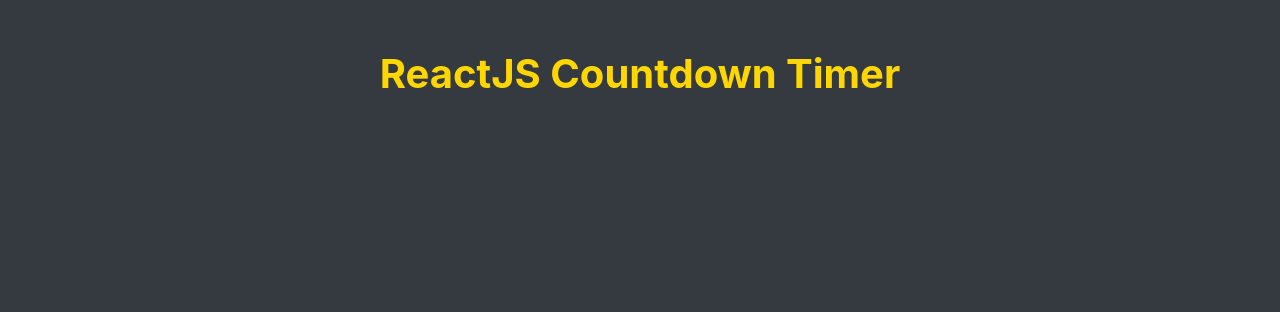
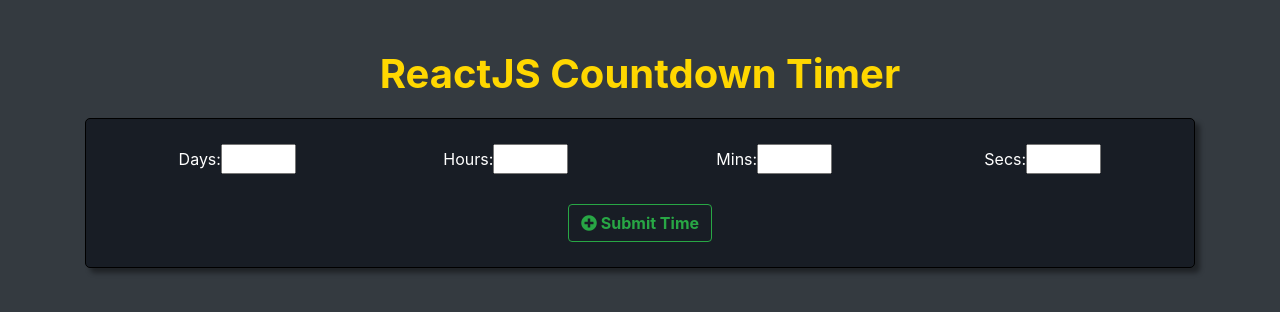
Before and after one commit to zackdavis88/react-practice2, a React app: page / in a window 1280 px wide. Built offline with nearby package versions, Linux system fonts and the light colour scheme.

Commit message:
Add input time box and styling

```diff
--- a/public/index.html
+++ b/public/index.html
@@ -11,6 +11,7 @@
     <link rel="manifest" href="%PUBLIC_URL%/manifest.json">
     <link rel="shortcut icon" href="%PUBLIC_URL%/favicon.ico">
     <link rel="stylesheet" href="https://stackpath.bootstrapcdn.com/bootstrap/4.1.3/css/bootstrap.min.css">
+    <link rel="stylesheet" href="https://use.fontawesome.com/releases/v5.3.1/css/all.css">
     <!--
       Notice the use of %PUBLIC_URL% in the tags above.
       It will be replaced with the URL of the `public` folder during the build.
--- a/src/css/index.css
+++ b/src/css/index.css
@@ -7,3 +7,23 @@
 .text-gold{
   color: gold;
 }
+
+#input-panel{
+  margin-top: 20px;
+  padding-top: 25px;
+  padding-bottom: 25px;
+  background-color: #181D25;
+  border: 1px solid #000;
+  border-radius: 5px;
+  -webkit-box-shadow: 5px 5px 5px 0px rgba(0, 0, 0, 0.4);
+  -moz-box-shadow:    5px 5px 5px 0px rgba(0, 0, 0, 0.4);
+  box-shadow:         5px 5px 5px 0px rgba(0, 0, 0, 0.4);
+}
+
+.time-input{
+  width: 75px;
+}
+
+#input-button{
+  margin-top: 25px;
+}
--- a/src/index.js
+++ b/src/index.js
@@ -1,6 +1,6 @@
 import React from 'react';
 import ReactDOM from 'react-dom';
 import './css/index.css';
-import CountdownTimerApp from './js/components/App';
+import App from './js/components/App';
 
-ReactDOM.render(<CountdownTimerApp />, document.getElementById('root'));
+ReactDOM.render(<App />, document.getElementById('root'));
--- a/src/js/components/App.js
+++ b/src/js/components/App.js
@@ -1,13 +1,15 @@
 import React from 'react';
+import TimeInput from './TimeInput';
 
-class CountdownTimerApp extends React.Component{
+class App extends React.Component{
   render(){
     return (
       <div className="container text-center">
         <h1 className="font-weight-bold text-gold">ReactJS Countdown Timer</h1>
+        <TimeInput />
       </div>
     );
   }
 };
 
-export default CountdownTimerApp;
+export default App;
--- a/src/js/components/TimeInput.js
+++ b/src/js/components/TimeInput.js
@@ -0,0 +1,36 @@
+import React from 'react';
+
+class TimeInput extends React.Component{
+  render(){
+    return (
+      <div id="input-panel" className="container jumbotron">
+        <div className="row">
+          <div className="col-sm-3 text-center">
+            <label htmlFor="day-input">Days: </label>
+            <input id="day-input" className="time-input" type="number" min="0" max="60"/>
+          </div>
+          <div className="col-sm-3 text-center">
+            <label htmlFor="hour-input">Hours: </label>
+            <input id="hour-input" className="time-input" type="number" min="0" max="23"/>
+          </div>
+          <div className="col-sm-3 text-center">
+            <label htmlFor="minute-input">Mins: </label>
+            <input id="minute-input" className="time-input" type="number" min="0" max="59"/>
+          </div>
+          <div className="col-sm-3 text-center">
+            <label htmlFor="second-input">Secs: </label>
+            <input id="second-input" className="time-input" type="number" min="0" max="59"/>
+          </div>
+        </div>
+        <div className="row">
+          <br />
+          <div className="col-sm-12 text-center">
+            <button id="input-button" className="btn btn-outline-success font-weight-bold"><i class="fas fa-plus-circle"></i> Submit Time</button>
+          </div>
+        </div>
+      </div>
+    );
+  }
+};
+
+export default TimeInput;
```
